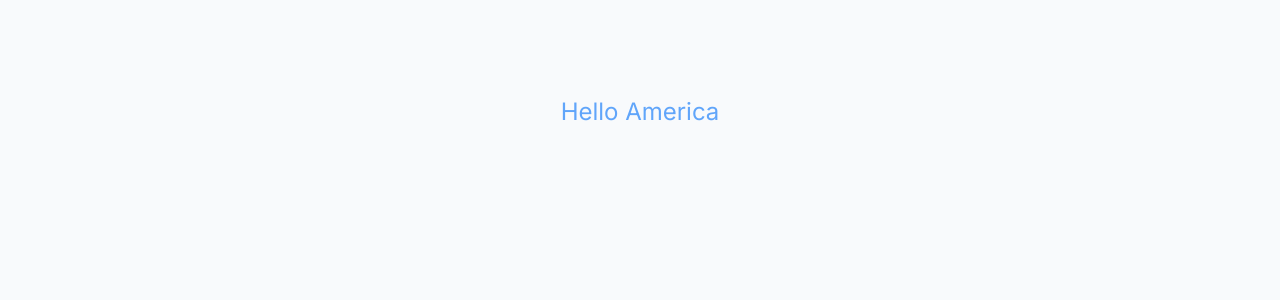
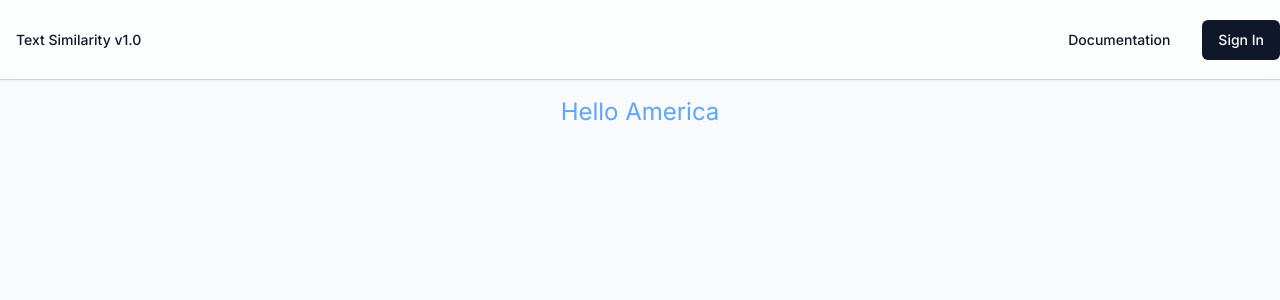
Before and after one commit to stDean/similarity-app_NEXT, a Next.js app: page / in a window 1280 px wide. Shown: the top 300 px of the page. Built offline with nearby package versions, Linux system fonts and the light colour scheme; no server answers.

Commit message:
started the nav bar component

```diff
--- a/src/app/layout.tsx
+++ b/src/app/layout.tsx
@@ -2,7 +2,7 @@
 
 import "@/styles/globals.css";
 import { cn } from "@/lib/utils";
-import Providers from "@/components/Providers";
+import { NavBar, Providers } from "@/components";
 
 const inter = Inter({ subsets: ['latin'] })
 
@@ -23,6 +23,8 @@
     >
       <body className='min-h-screen bg-slate-50 dark:bg-slate-900 antialiased'>
         <Providers>
+          <NavBar />
+
           <main>
             {children}
           </main>
--- /dev/null
+++ b/src/components/NavBar.tsx
@@ -0,0 +1,52 @@
+import { getServerSession } from "next-auth";
+import Link from "next/link";
+
+import { buttonVariants } from "./ui/Button";
+import SignInButton from "./ui/SignInButton";
+import SignOutButton from "./ui/SignOutButton";
+
+const NavBar = async () => {
+
+  const session = await getServerSession();
+
+  return (
+    <div className='fixed backdrop-blur-sm bg-white/75 dark:bg-slate-900/75 z-50 top-0 left-0 right-0 h-20 border-b border-slate-300 dark:border-slate-700 shadow-sm flex items-center justify-between'>
+      <div className='container max-w-7xl mx-auto w-full flex justify-between items-center'>
+        <Link href='/' className={buttonVariants({ variant: 'link' })}>
+          Text Similarity v1.0
+        </Link>
+
+        <div className='md:hidden'>
+          {/* <ThemeToggle /> */}
+        </div>
+
+        <div className='hidden md:flex gap-4'>
+          {/* <ThemeToggle /> */}
+
+          <Link
+            href='/documentation'
+            className={buttonVariants({ variant: 'ghost' })}>
+            Documentation
+          </Link>
+
+          {
+            session ? (
+              <>
+                <Link
+                  className={buttonVariants({ variant: 'ghost' })}
+                  href='/dashboard'>
+                  Dashboard
+                </Link>
+                <SignOutButton />
+              </>
+            ) : (
+              <SignInButton />
+            )
+          }
+        </div>
+      </div>
+    </div>
+  );
+}
+
+export default NavBar;
--- /dev/null
+++ b/src/components/index.js
@@ -0,0 +1,2 @@
+export { default as NavBar } from "./NavBar";
+export { default as Providers } from "./Providers";
--- /dev/null
+++ b/src/components/ui/Button.tsx
@@ -0,0 +1,60 @@
+import { ButtonHTMLAttributes, forwardRef } from "react";
+import { cva, VariantProps } from "class-variance-authority";
+import { Loader2 } from "lucide-react";
+
+import { cn } from "@/lib/utils";
+
+const buttonVariants = cva(
+  'active:scale-95 inline-flex items-center justify-center rounded-md text-sm font-medium transition-colors focus:outline-none focus:ring-2 focus:ring-slate-400 focus:ring-offset-2 disabled:opacity-50 dark:focus:ring-slate-400 disabled:pointer-events-none dark:focus:ring-offset-slate-900',
+  {
+    variants: {
+      variant: {
+        default:
+          'bg-slate-900 text-white hover:bg-slate-800 dark:bg-slate-200 dark:text-slate-900 dark:hover:bg-slate-100',
+        destructive: 'text-white hover:bg-red-600 dark:hover:bg-red-600',
+        outline:
+          'bg-slate-900 text-white hover:bg-slate-800 dark:bg-slate-200 dark:text-slate-900 dark:hover:bg-slate-100 border border-slate-200 dark:border-slate-700',
+        subtle:
+          'bg-slate-100 text-slate-900 hover:bg-slate-200 dark:bg-slate-700 dark:text-slate-100',
+        ghost:
+          'bg-transparent hover:bg-slate-100 dark:hover:bg-slate-800 dark:text-slate-400 data-[state=open]:bg-transparent dark:data-[state=open]:bg-transparent',
+        link: 'bg-transparent dark:bg-transparent underline-offset-4 hover:underline text-slate-900 dark:text-slate-100 hover:bg-transparent dark:hover:bg-transparent',
+      },
+      size: {
+        default: 'h-10 py-2 px-4',
+        sm: 'h-9 px-2 rounded-md',
+        lg: 'h-11 px-8 rounded-md',
+      },
+    },
+    defaultVariants: {
+      variant: 'default',
+      size: 'default',
+    }
+  }
+);
+
+export interface ButtonProps
+  extends ButtonHTMLAttributes<HTMLButtonElement>,
+  VariantProps<typeof buttonVariants> {
+  isLoading?: boolean
+}
+
+const Button = forwardRef<HTMLButtonElement, ButtonProps>(({
+  className, children, variant, isLoading, size, ...props
+}, ref) => {
+  return (
+    <button
+      ref={ref}
+      {...props}
+      className={cn(buttonVariants({ variant, size, className }))}
+      disabled={isLoading}
+    >
+      {isLoading ? <Loader2 className='mr-2 h-4 w-4 animate-spin' /> : null}
+      {children}
+    </button>
+  )
+});
+
+Button.displayName = 'Button';
+
+export { Button, buttonVariants }
--- /dev/null
+++ b/src/components/ui/SignInButton.tsx
@@ -0,0 +1,34 @@
+"use client";
+
+import { FC, useState } from "react";
+import { signIn } from "next-auth/react";
+
+import { Button } from "./Button";
+
+interface SignInButtonProps { }
+
+const SignInButton: FC<SignInButtonProps> = ({ }) => {
+
+  const [isLoading, setIsLoading] = useState<boolean>(false);
+
+  const signInWithGoogle = async () => {
+    try {
+      setIsLoading(true);
+      await signIn('google')
+    } catch (e) {
+      // toast({
+      //   title: 'Error signing in',
+      //   message: 'Please try again later.',
+      //   type: 'error',
+      // });
+    }
+  }
+
+  return (
+    <Button onClick={signInWithGoogle} isLoading={isLoading}>
+      Sign In
+    </Button>
+  );
+}
+
+export default SignInButton;
--- /dev/null
+++ b/src/components/ui/SignOutButton.tsx
@@ -0,0 +1,34 @@
+"use client";
+
+import { FC, useState } from "react";
+import { signOut } from "next-auth/react";
+
+import { Button } from "./Button";
+
+interface SignOutButtonProps { }
+
+const SignOutButton: FC<SignOutButtonProps> = ({ }) => {
+
+  const [isLoading, setIsLoading] = useState<boolean>(false)
+
+  const signUserOut = async () => {
+    try {
+      setIsLoading(true)
+      await signOut()
+    } catch (e) {
+      // toast({
+      //   title: 'Error signing out',
+      //   message: 'Please try again later.',
+      //   type: 'error',
+      // })
+    }
+  }
+
+  return (
+    <Button onClick={signUserOut} isLoading={isLoading}>
+      Sign Out
+    </Button>
+  );
+}
+
+export default SignOutButton;
```
